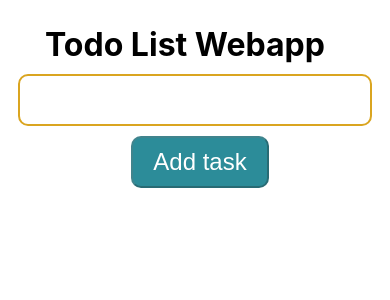
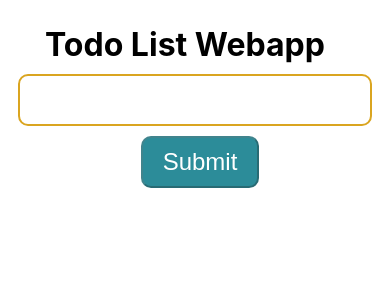
Before and after one commit to RobinsonLal/react-todo-list, a React (Create React App) app: page / in a window 390 px wide. Shown: the top 300 px of the page. Built offline with nearby package versions, Linux system fonts and the light colour scheme.

Commit message:
Made few changes as per media queries for different screen size

```diff
--- a/src/App.js
+++ b/src/App.js
@@ -26,7 +26,8 @@ function App() {
 
       <div className="add-task-container">
         <input id='input-task-box' type="text" onChange={(e) => setCurNote(e.target.value)} />
-        <button id='add-task-button' onClick={handleSubmit} disabled={curNote.trim() === ""} >Add task</button>
+        {/* <button id='add-task-button' onClick={handleSubmit} disabled={curNote.trim() === ""} >Add task</button> */}
+        <input type="submit" id='add-task-button' onClick={handleSubmit} disabled={curNote.trim() === ""} />
       </div>
 
       <div className="display-task-container">
```
